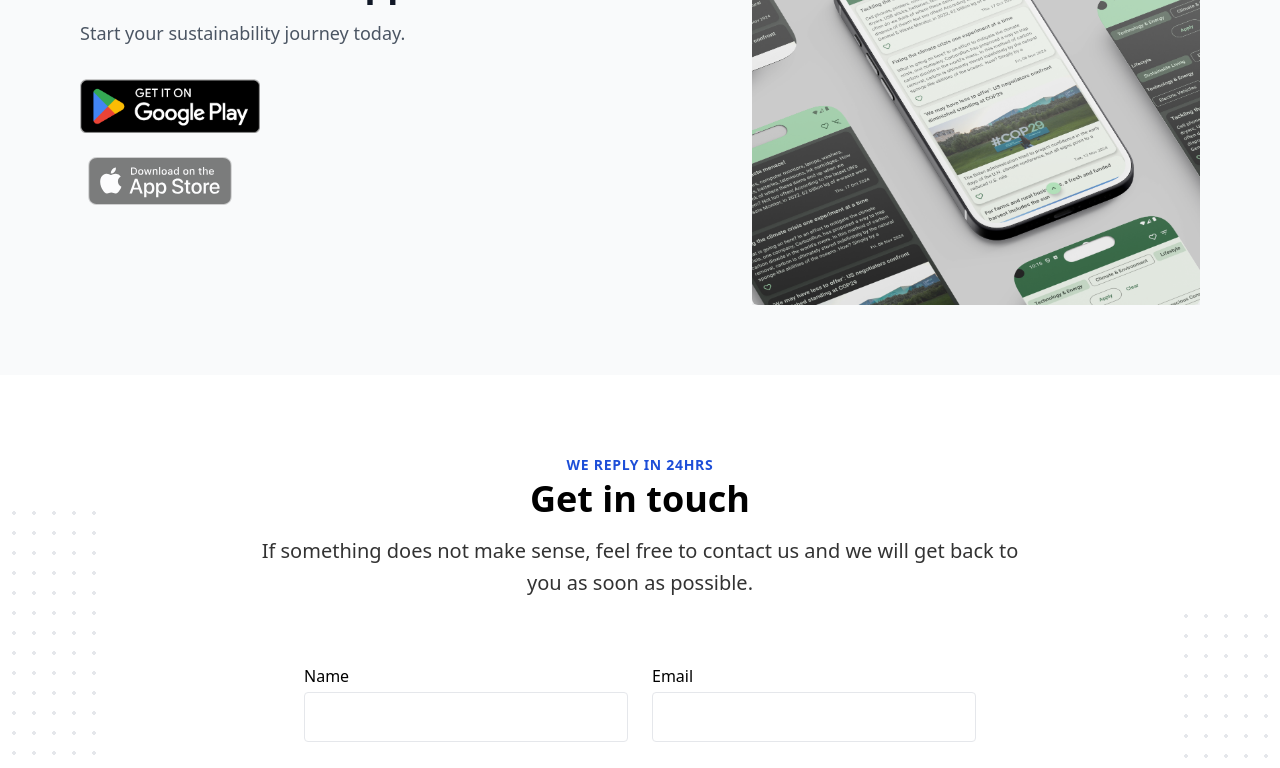
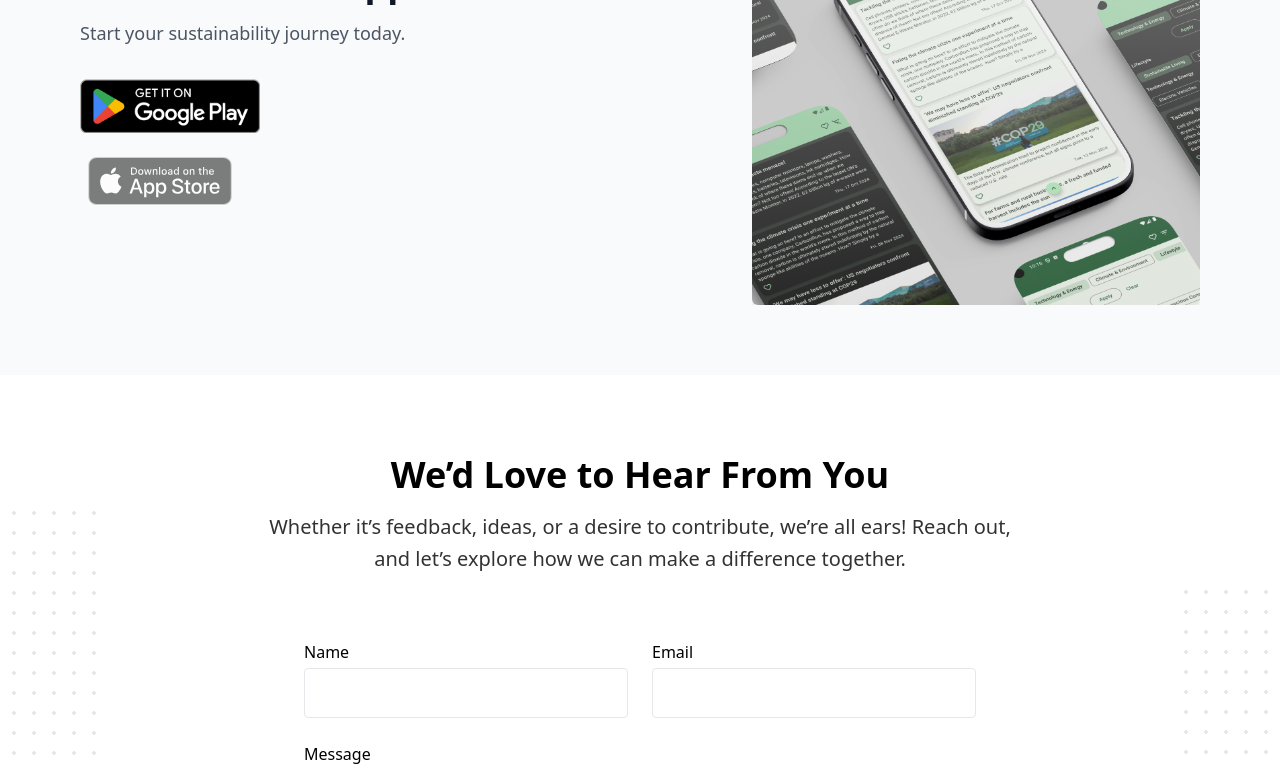
Before and after one commit to Act4Zero/LandingPage-GreenCompass, a Next.js app: page / in a window 1280 px wide. Shown: the part 6172-6940 px from the top of the page. Built offline with nearby package versions, Linux system fonts and the light colour scheme.

Commit message:
[Content] Replace the Contact section content

```diff
--- a/src/locales/en/translation.json
+++ b/src/locales/en/translation.json
@@ -137,5 +137,9 @@
       "text": "Check out our",
       "link": "Privacy Policy"
     }
+  },
+  "contact": {
+    "title": "We’d Love to Hear From You",
+    "subtitle": "Whether it’s feedback, ideas, or a desire to contribute, we’re all ears! Reach out, and let’s explore how we can make a difference together."
   }
 }
--- a/src/pages/index.js
+++ b/src/pages/index.js
@@ -87,9 +87,9 @@ function IndexPage(props) {
         iosTooltip={t("download.iosTooltip")}
       />
       <ContactSection
-        title="Get in touch"
-        subtitle="If something does not make sense, feel free to contact us and we will get back to you as soon as possible."
-        strapline="We reply in 24hrs"
+        title={t("contact.title")}
+        subtitle={t("contact.subtitle")}
+        strapline=""
         size="md"
         bgColor="bg-white"
         bgImage=""
```
